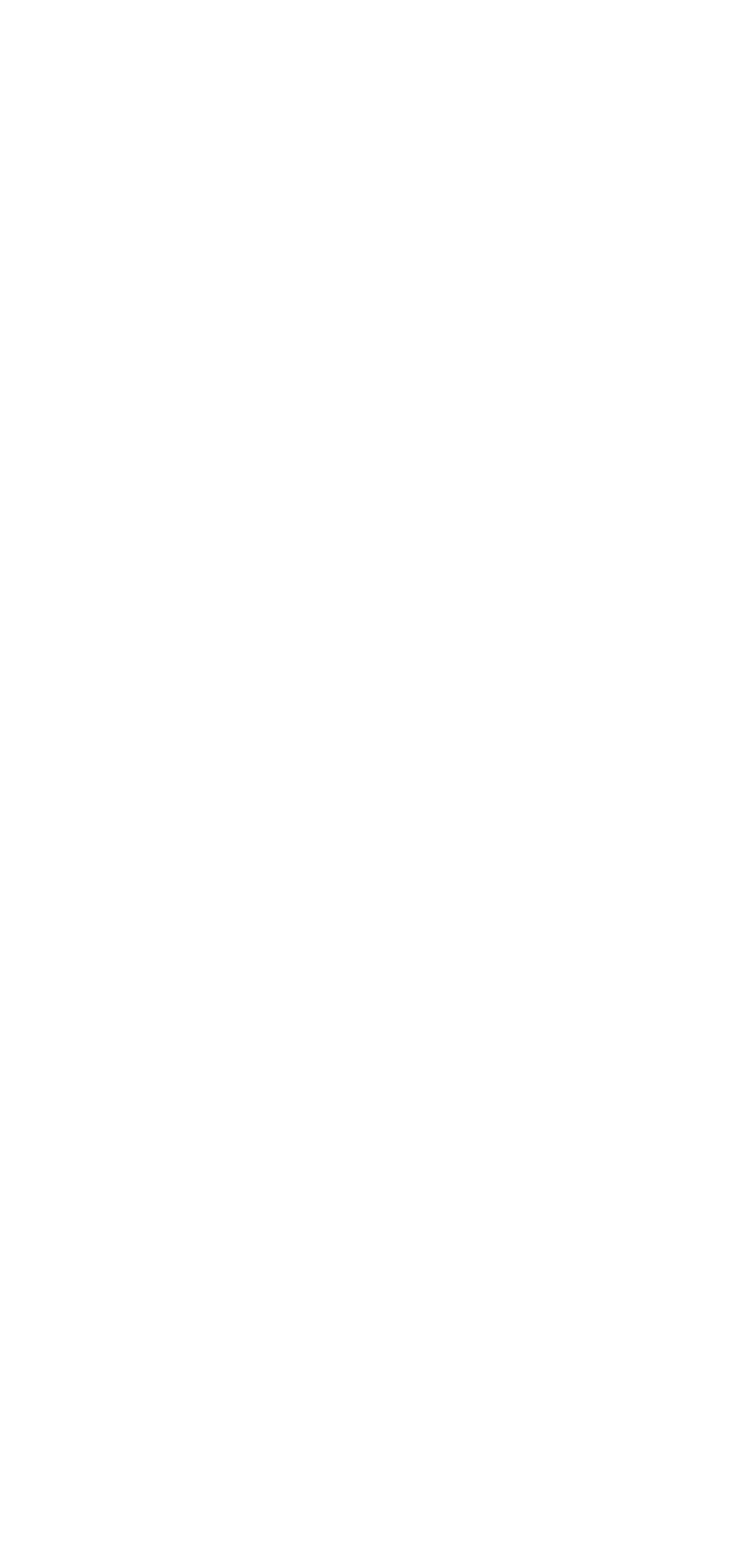
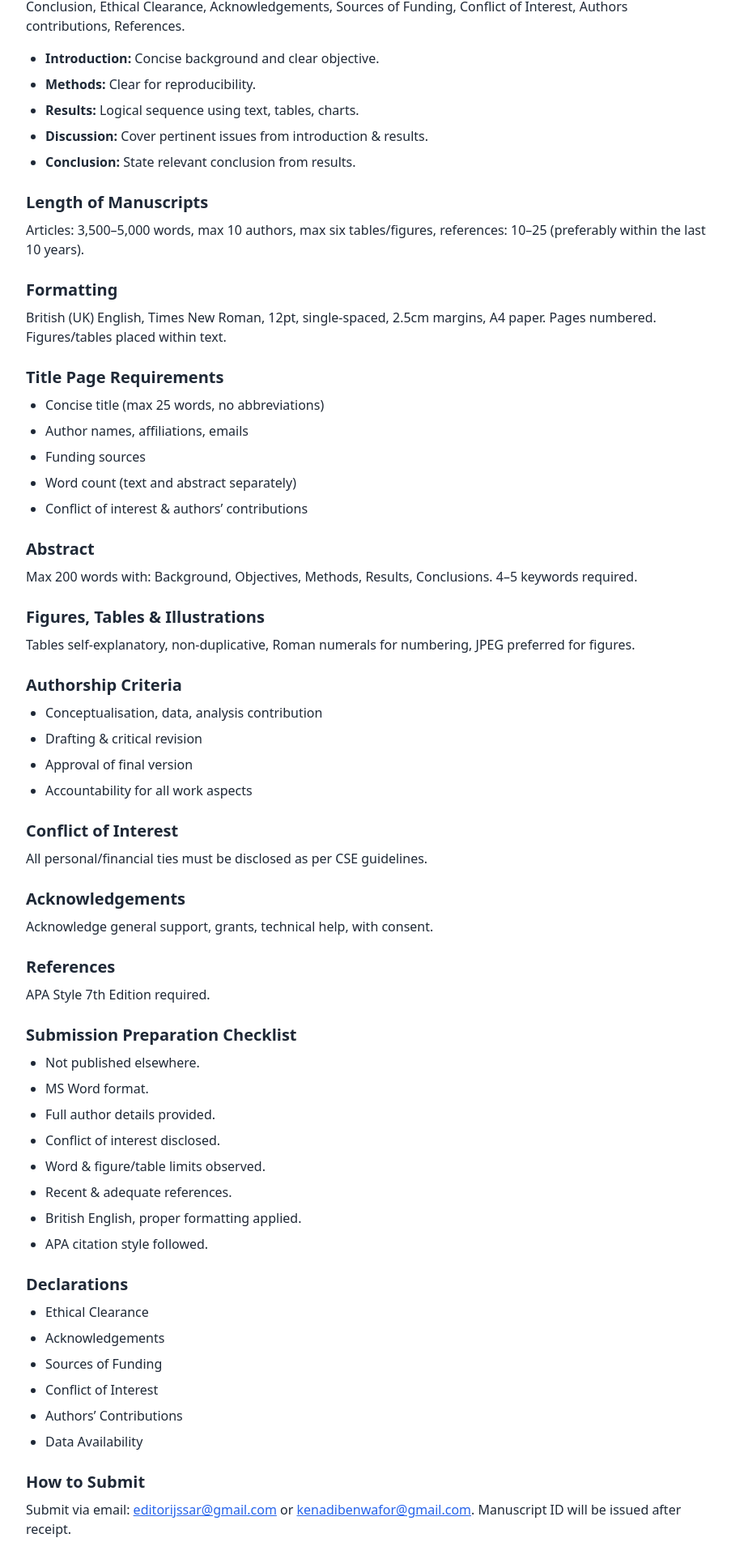
Before and after one commit to Torettosaviour17/internation-journal, a React (Vite) app: page /submissions in a window 1280 px wide. Shown: the part 260-2180 px from the top of the page at 81% size, without its empty margins (184-1087 px from the left). Before the commit the page ends 800 px from the top, so only its background shows below. Built offline with nearby package versions, Linux system fonts and the light colour scheme.

Commit message:
adding some files

```diff
--- a/src/App.jsx
+++ b/src/App.jsx
@@ -1,10 +1,18 @@
+import { Routes, Route } from "react-router-dom";
 import Navbar from "./components/Navbar";
+import Submission from "./pages/Submission";
+import Home from "./pages/Home"; // <-- corrected import
 
 function App() {
   return (
     <>
       <Navbar />
-
+      <Routes>
+        <Route path="/" element={<Home />} />
+        <Route path="/submissions" element={<Submission />} />
+        {/* Add more routes as needed */}
+        <Route path="*" element={<div>Page Not Found</div>} />
+      </Routes>
     </>
   );
 }
--- /dev/null
+++ b/src/pages/Home.jsx
@@ -0,0 +1,63 @@
+export default function Home() {
+  return (
+    <div className="max-w-6xl mx-auto p-6 text-gray-800">
+      <h1 className="text-3xl font-bold mb-6 text-center text-blue-600">
+        Welcome to the International Journal of Scientific Studies and Medical
+        Discoveries (IJSSMD)
+      </h1>
+
+      <p className="mb-4 text-lg leading-relaxed">
+        The International Journal of Scientific Studies and Medical Discoveries
+        (IJSSMD) is a peer-reviewed open-access platform committed to the
+        publication of high-quality research across various disciplines of
+        science, technology, and medical advancements. Our journal is dedicated
+        to providing a reliable and credible platform for researchers, scholars,
+        and practitioners to share innovative findings, ideas, and discoveries.
+      </p>
+
+      <h2 className="text-2xl font-semibold mt-6 mb-2">Scope of the Journal</h2>
+      <p className="mb-4">
+        IJSSMD welcomes original research articles, comprehensive reviews, case
+        studies, and short communications that contribute to the enhancement of
+        knowledge in:
+      </p>
+      <ul className="list-disc pl-6 mb-4 space-y-2">
+        <li>Medical and Clinical Sciences</li>
+        <li>Biological and Life Sciences</li>
+        <li>Environmental and Earth Sciences</li>
+        <li>Physical and Chemical Sciences</li>
+        <li>Engineering and Technology</li>
+        <li>Public Health and Epidemiology</li>
+      </ul>
+
+      <h2 className="text-2xl font-semibold mt-6 mb-2">
+        Why Publish with IJSSMD?
+      </h2>
+      <ul className="list-disc pl-6 mb-4 space-y-2">
+        <li>Open access ensuring wide dissemination and high visibility.</li>
+        <li>Rigorous peer review process to maintain publication quality.</li>
+        <li>Rapid publication timeline to share findings promptly.</li>
+        <li>No hidden charges; transparent author fee policy.</li>
+      </ul>
+
+      <h2 className="text-2xl font-semibold mt-6 mb-2">Join Our Community</h2>
+      <p className="mb-4">
+        Researchers, authors, and readers are encouraged to contribute and
+        benefit from the wealth of knowledge shared through IJSSMD. Explore our
+        latest issues, submit your manuscript, or get involved as a reviewer or
+        editorial board member.
+      </p>
+
+      <p className="mb-4">
+        For more information, please visit the relevant sections or contact us
+        at:{" "}
+        <a
+          href="mailto:editorijssar@gmail.com"
+          className="text-blue-600 underline"
+        >
+          editorijssar@gmail.com
+        </a>
+      </p>
+    </div>
+  );
+}
--- /dev/null
+++ b/src/pages/Submission.jsx
@@ -0,0 +1,140 @@
+export default function Submission() {
+  return (
+    <div className="max-w-4xl mx-auto p-6 text-gray-800">
+      <h1 className="text-2xl font-bold mb-4">Submission</h1>
+
+      <h2 className="text-xl font-semibold mt-6 mb-2">Manuscript Format</h2>
+      <p className="mb-4">
+        Papers must be assembled in this order: Title page, Abstract,
+        Introduction, Methods, Results, Discussion, Conclusion, Ethical
+        Clearance, Acknowledgements, Sources of Funding, Conflict of Interest,
+        Authors contributions, References.
+      </p>
+      <ul className="list-disc pl-6 space-y-2">
+        <li>
+          <strong>Introduction:</strong> Concise background and clear objective.
+        </li>
+        <li>
+          <strong>Methods:</strong> Clear for reproducibility.
+        </li>
+        <li>
+          <strong>Results:</strong> Logical sequence using text, tables, charts.
+        </li>
+        <li>
+          <strong>Discussion:</strong> Cover pertinent issues from introduction
+          & results.
+        </li>
+        <li>
+          <strong>Conclusion:</strong> State relevant conclusion from results.
+        </li>
+      </ul>
+
+      <h2 className="text-xl font-semibold mt-6 mb-2">Length of Manuscripts</h2>
+      <p className="mb-4">
+        Articles: 3,500–5,000 words, max 10 authors, max six tables/figures,
+        references: 10–25 (preferably within the last 10 years).
+      </p>
+
+      <h2 className="text-xl font-semibold mt-6 mb-2">Formatting</h2>
+      <p className="mb-4">
+        British (UK) English, Times New Roman, 12pt, single-spaced, 2.5cm
+        margins, A4 paper. Pages numbered. Figures/tables placed within text.
+      </p>
+
+      <h2 className="text-xl font-semibold mt-6 mb-2">
+        Title Page Requirements
+      </h2>
+      <ul className="list-disc pl-6 space-y-2">
+        <li>Concise title (max 25 words, no abbreviations)</li>
+        <li>Author names, affiliations, emails</li>
+        <li>Funding sources</li>
+        <li>Word count (text and abstract separately)</li>
+        <li>Conflict of interest & authors’ contributions</li>
+      </ul>
+
+      <h2 className="text-xl font-semibold mt-6 mb-2">Abstract</h2>
+      <p className="mb-4">
+        Max 200 words with: Background, Objectives, Methods, Results,
+        Conclusions. 4–5 keywords required.
+      </p>
+
+      <h2 className="text-xl font-semibold mt-6 mb-2">
+        Figures, Tables & Illustrations
+      </h2>
+      <p className="mb-4">
+        Tables self-explanatory, non-duplicative, Roman numerals for numbering,
+        JPEG preferred for figures.
+      </p>
+
+      <h2 className="text-xl font-semibold mt-6 mb-2">Authorship Criteria</h2>
+      <ul className="list-disc pl-6 space-y-2">
+        <li>Conceptualisation, data, analysis contribution</li>
+        <li>Drafting & critical revision</li>
+        <li>Approval of final version</li>
+        <li>Accountability for all work aspects</li>
+      </ul>
+
+      <h2 className="text-xl font-semibold mt-6 mb-2">Conflict of Interest</h2>
+      <p className="mb-4">
+        All personal/financial ties must be disclosed as per CSE guidelines.
+      </p>
+
+      <h2 className="text-xl font-semibold mt-6 mb-2">Acknowledgements</h2>
+      <p className="mb-4">
+        Acknowledge general support, grants, technical help, with consent.
+      </p>
+
+      <h2 className="text-xl font-semibold mt-6 mb-2">References</h2>
+      <p className="mb-4">APA Style 7th Edition required.</p>
+
+      <h2 className="text-xl font-semibold mt-6 mb-2">
+        Submission Preparation Checklist
+      </h2>
+      <ul className="list-disc pl-6 space-y-2">
+        <li>Not published elsewhere.</li>
+        <li>MS Word format.</li>
+        <li>Full author details provided.</li>
+        <li>Conflict of interest disclosed.</li>
+        <li>Word & figure/table limits observed.</li>
+        <li>Recent & adequate references.</li>
+        <li>British English, proper formatting applied.</li>
+        <li>APA citation style followed.</li>
+      </ul>
+
+      <h2 className="text-xl font-semibold mt-6 mb-2">Declarations</h2>
+      <ul className="list-disc pl-6 space-y-2">
+        <li>Ethical Clearance</li>
+        <li>Acknowledgements</li>
+        <li>Sources of Funding</li>
+        <li>Conflict of Interest</li>
+        <li>Authors’ Contributions</li>
+        <li>Data Availability</li>
+      </ul>
+
+      <h2 className="text-xl font-semibold mt-6 mb-2">How to Submit</h2>
+      <p className="mb-4">
+        Submit via email:{" "}
+        <a
+          href="mailto:editorijssar@gmail.com"
+          className="text-blue-600 underline"
+        >
+          editorijssar@gmail.com
+        </a>{" "}
+        or{" "}
+        <a
+          href="mailto:kenadibenwafor@gmail.com"
+          className="text-blue-600 underline"
+        >
+          kenadibenwafor@gmail.com
+        </a>
+        . Manuscript ID will be issued after receipt.
+      </p>
+
+      <h2 className="text-xl font-semibold mt-6 mb-2">Copyright Notice</h2>
+      <p className="mb-4">Authors retain full rights on accepted papers.</p>
+
+      <h2 className="text-xl font-semibold mt-6 mb-2">Privacy Statement</h2>
+      <p className="mb-4">Emails/names used only for journal purposes.</p>
+    </div>
+  );
+}
```
Also changed, not shown: src/components/Home.jsx (deleted).
